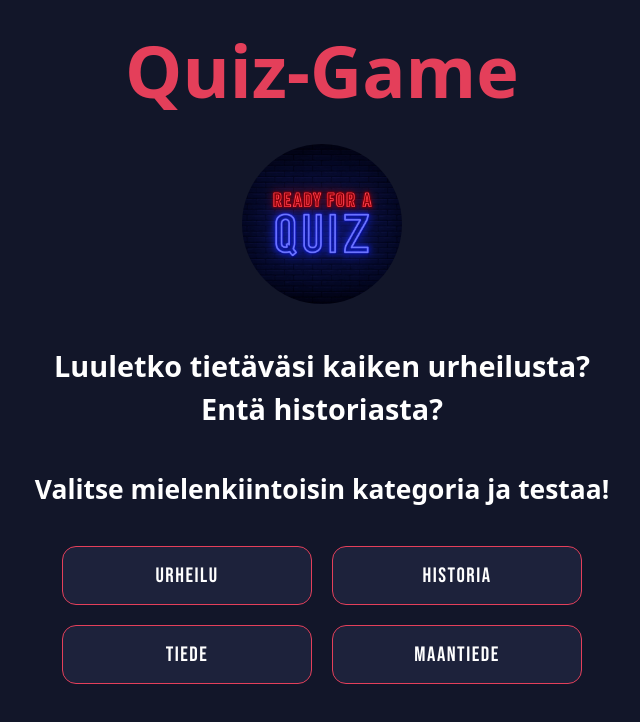
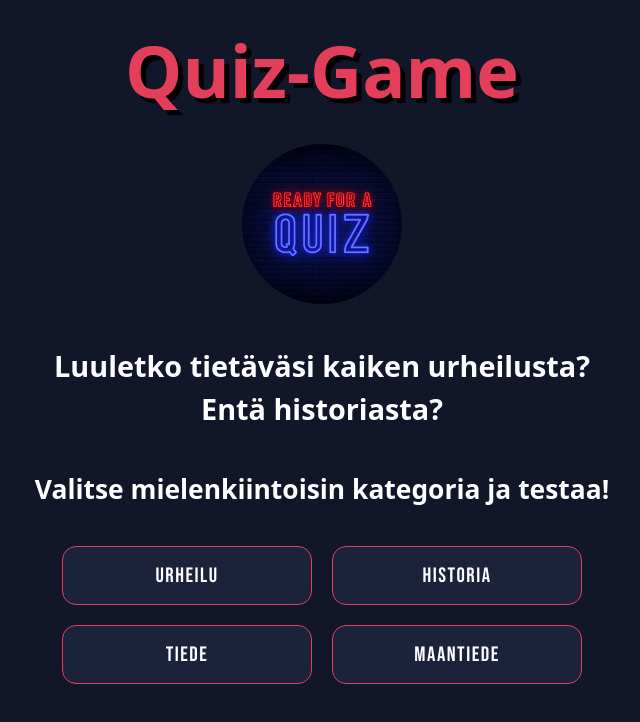
Before and after one commit to veikkapuhalainen/react-lopputyo, a React (Vite) app: page / in a window 1280 px wide. Shown: the top 722 px of the page, without its empty margins (318-958 px from the left). Built offline with nearby package versions, Linux system fonts and the light colour scheme.

Commit message:
Koodia kommentoitu selkeyttämään sitä

```diff
--- a/src/components/feedbackCard.jsx
+++ b/src/components/feedbackCard.jsx
@@ -3,6 +3,7 @@ import "react-circular-progressbar/dist/styles.css";
 import "./feedbackCard.css";
 
 function FeedbackCard({ points }) {
+  // Palautekortti, Progressbar ja palautelause pisteiden mukaan (määritetään quizpagella)
   return (
     <>
       <h1>Tuloksesi:</h1>
--- a/src/components/questioncard.jsx
+++ b/src/components/questioncard.jsx
@@ -10,6 +10,7 @@ function QuestionCard({
   answer,
   endQuiz,
 }) {
+  // Kysymsy-kortti, kysymyksen numero, kysymys, pisteet, vastausvaihtoehdot, lopeta- ja vastaa-nappi
   return (
     <div className="question-card">
       <div className="question-card-header">
--- a/src/index.css
+++ b/src/index.css
@@ -28,6 +28,7 @@ h1 {
   color: #E43F5A;
   margin-bottom: 40px;
   margin-top: 0;
+  text-shadow: 4px 5px 1px #000000;
 }
 
 h2 {
@@ -66,6 +67,8 @@ button:hover {
 
   h1 {
     font-size: 3.5em;
+    text-shadow: 5px 5px 1px #000000;
+
   }
 
   h2 {
--- a/src/pages/homepage.jsx
+++ b/src/pages/homepage.jsx
@@ -4,7 +4,10 @@ import "./homepage.css";
 import homepageImage from "../assets/readyForAQuiz.jpg";
 
 function HomePage() {
+  // Usestate kategorian valitsemiseen
   const [category, setCategory] = useState(null);
+
+  // Navigointi 'Aloita' nappia painatessa
   const navigate = useNavigate();
   const startQuiz = () => {
     navigate("/quizpage", { state: { category } });
```
Also changed, not shown: src/pages/quizpage.jsx (+8 -2 lines).
